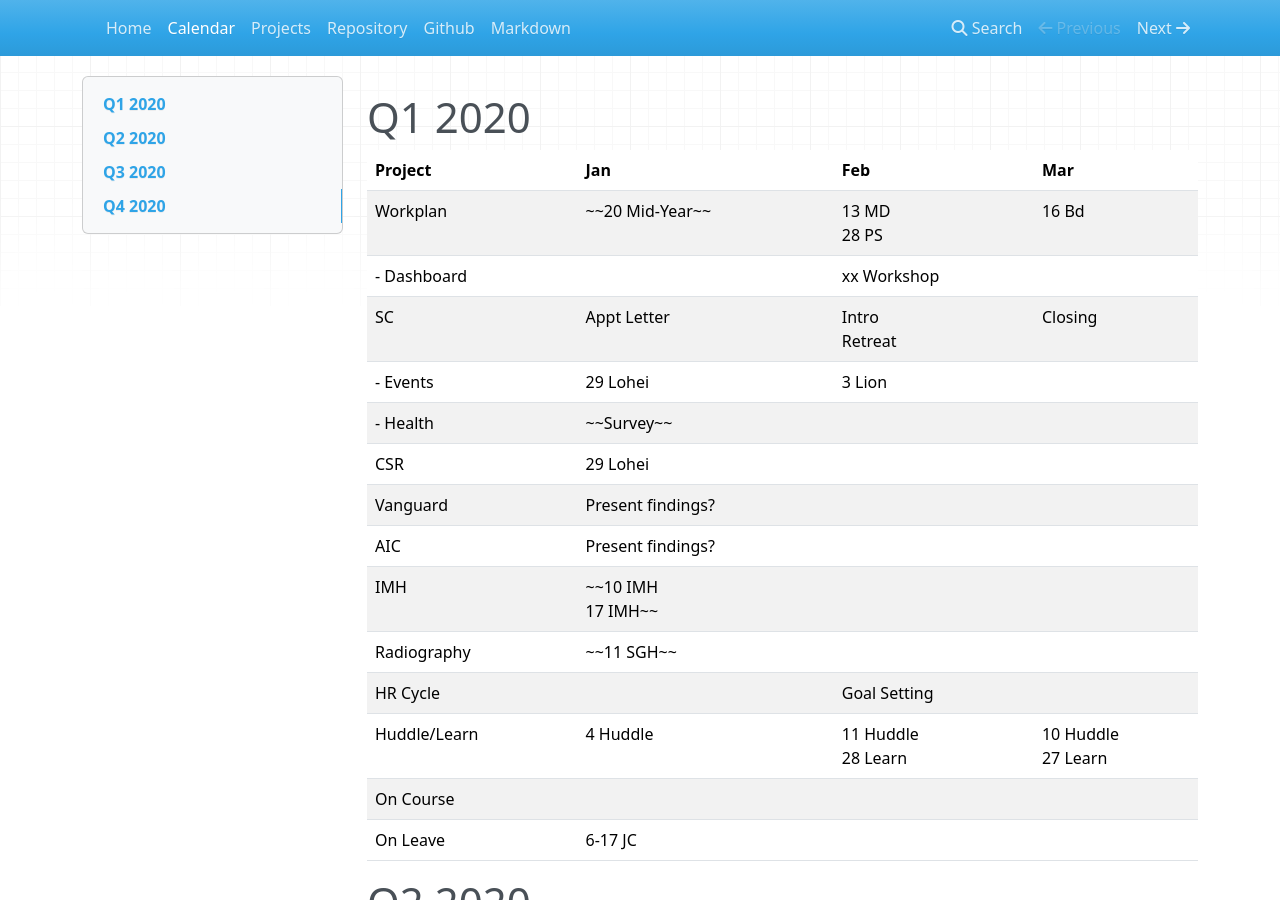
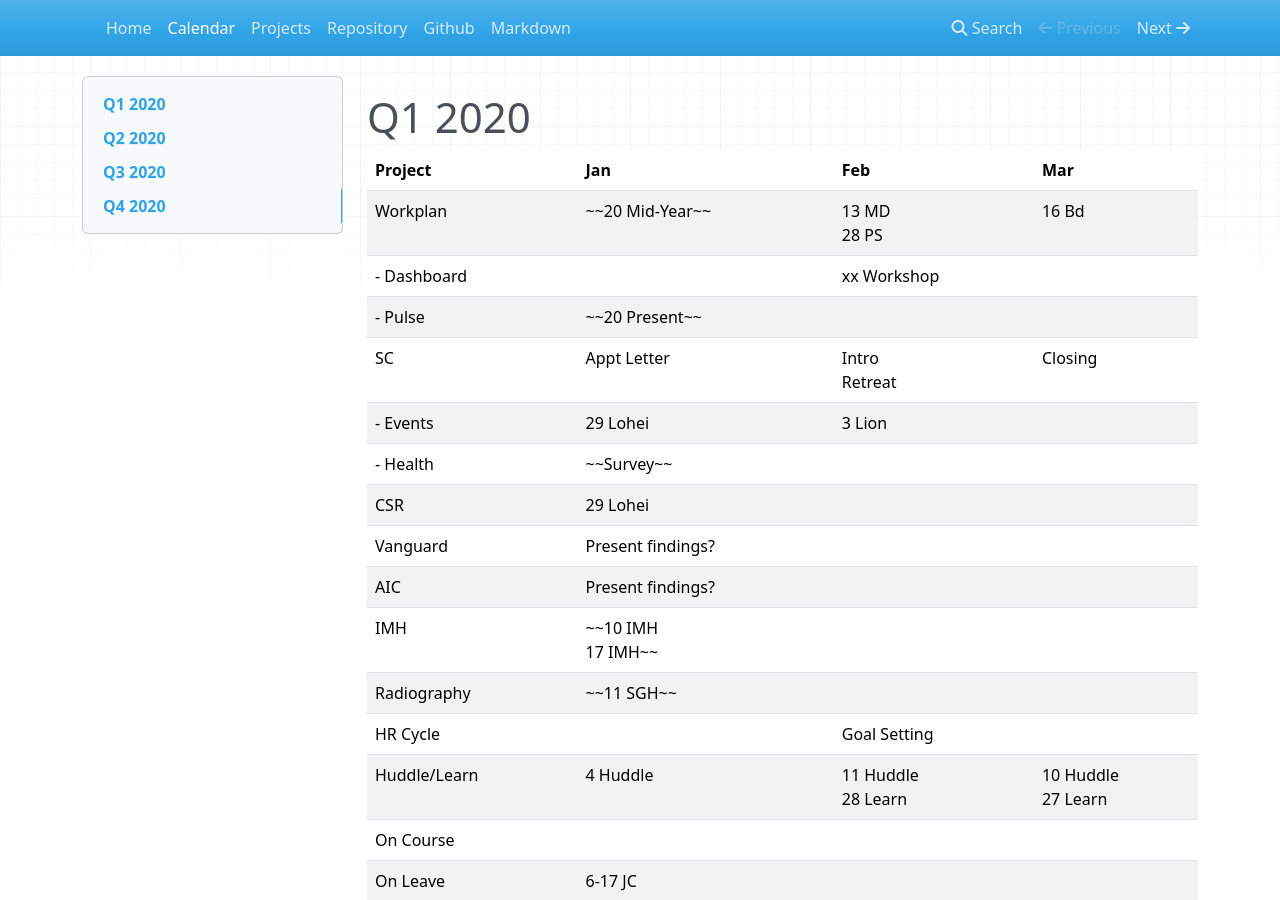
Before and after one commit to lod-online/collab, an MkDocs documentation site: the page built from docs/calendar.md, in a window 1280 px wide and 900 px high. Built offline with MkDocs 1.6.1, drawn with Linux system fonts in a browser that asks for light colours; nearby versions of some CDN libraries.

Commit message:
Update calendar.md

```diff
--- a/docs/calendar.md
+++ b/docs/calendar.md
@@ -8,6 +8,7 @@
 | :-----       | :---                      | :---                     | :---                      |
 | Workplan     | ~~20 Mid-Year~~           | 13 MD<br>28 PS           | 16 Bd                     |
 | - Dashboard  |                           | xx Workshop              |                           |
+| - Pulse      | ~~20 Present~~            |                          |                           |
 | SC           | Appt Letter               | Intro<br>Retreat         | Closing                   |
 | - Events     | 29 Lohei                  | 3 Lion                   |                           |
 | - Health     | ~~Survey~~                |                          |                           |
```
